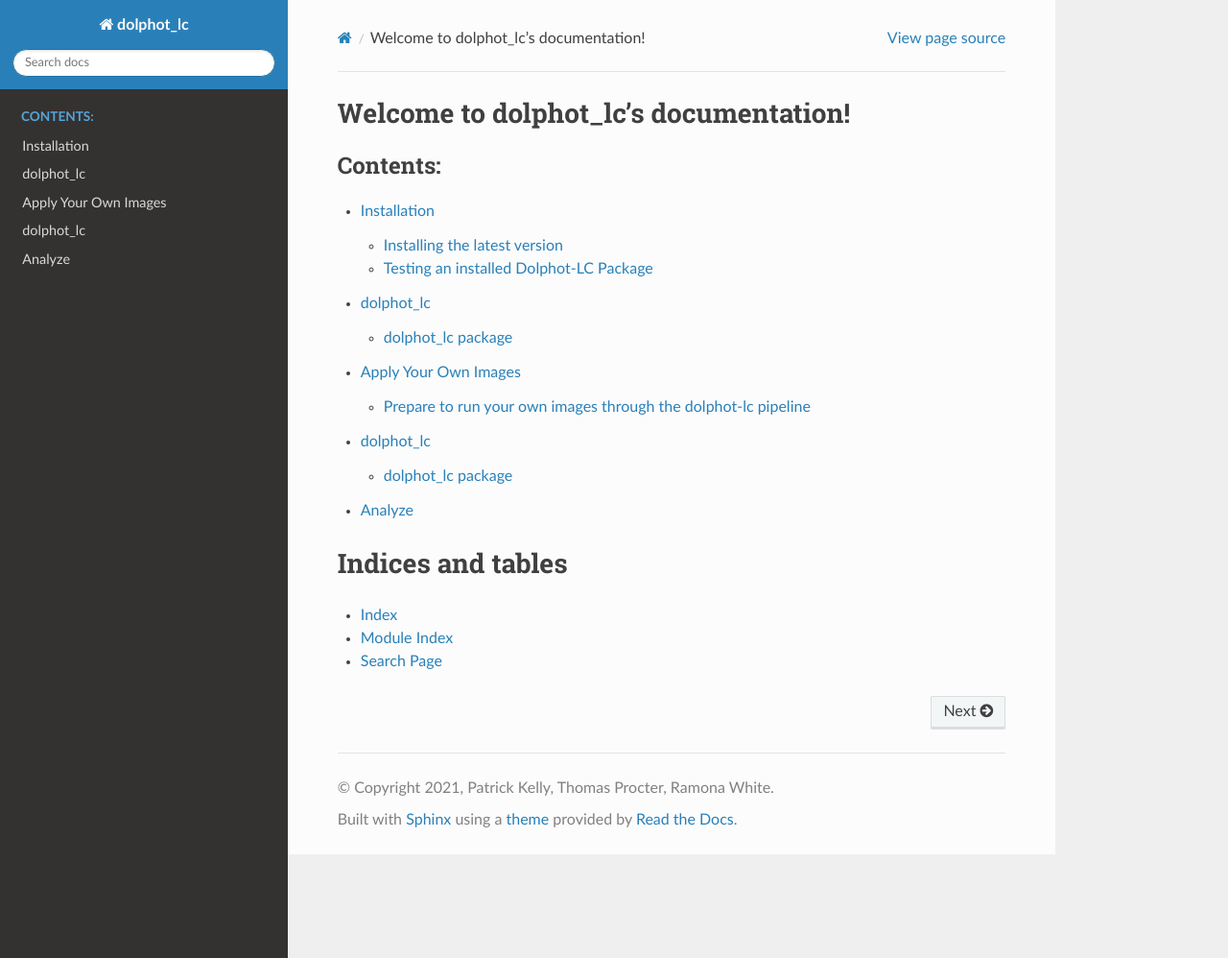
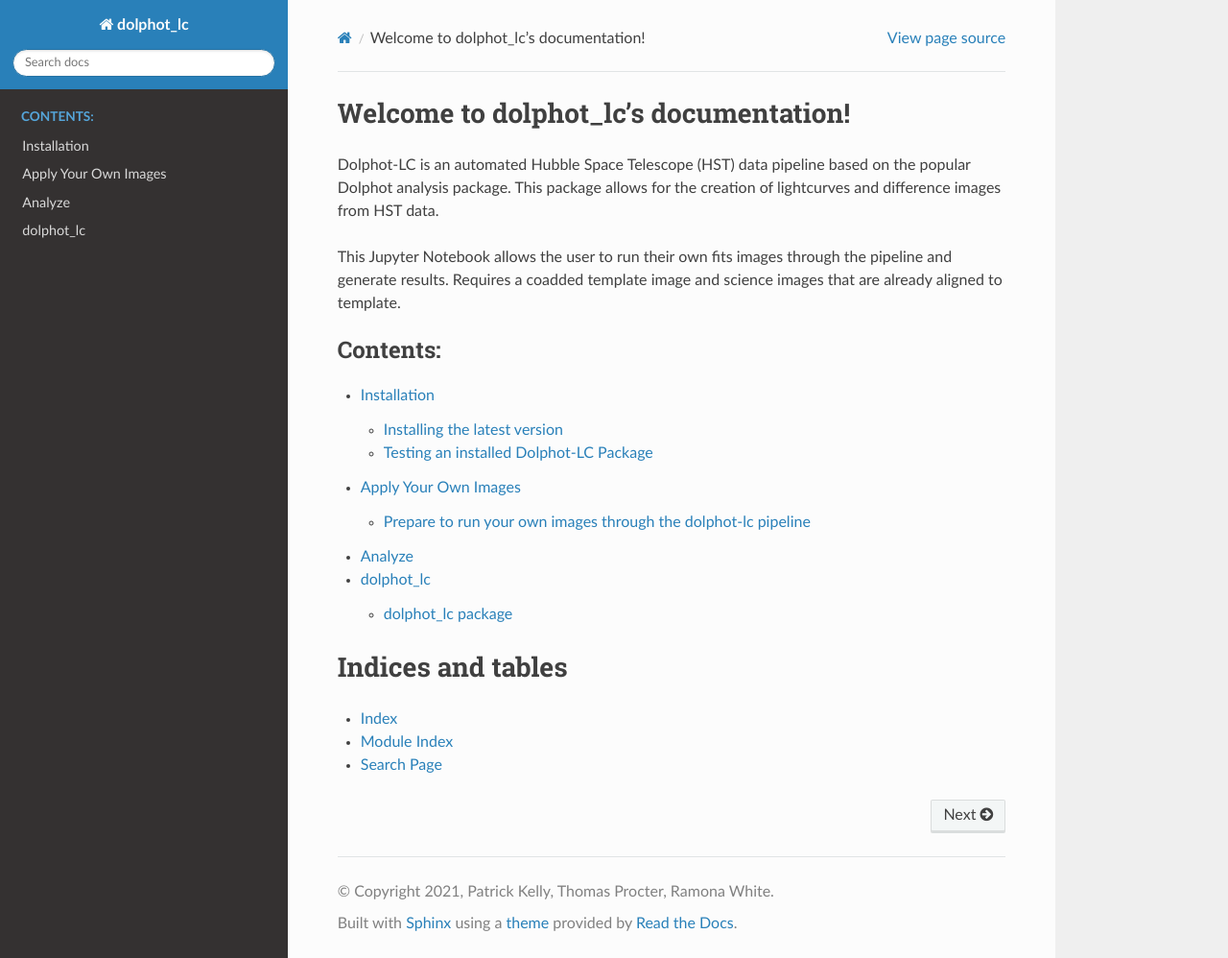
Before and after one commit to patkel/dolphot_lc, a Sphinx documentation site: the page built from docs/source/index.rst, in a window 1280 px wide and 998 px high. Shown: the whole window at 96% size. Built offline with Sphinx 7.4.7 and the Read the Docs theme 2.0.0, drawn with Linux system fonts in a browser that asks for light colours.

Commit message:
Update index.rst

```diff
--- a/docs/source/index.rst
+++ b/docs/source/index.rst
@@ -6,15 +6,19 @@
 Welcome to dolphot_lc's documentation!
 ======================================
 
+Dolphot-LC is an automated Hubble Space Telescope (HST) data pipeline based on the popular Dolphot analysis package. This package allows for the creation of lightcurves and difference images from HST data.
+
+This Jupyter Notebook allows the user to run their own fits images through the pipeline and generate results. Requires a coadded template image and science images that are already aligned to template.
+
 .. toctree::
    :maxdepth: 2
    :caption: Contents:
 
    install.rst
+   apply.rst
+   analyze.rst
    modules
-   apply.rst
-   modules
-   analyze.rst
+
 
 Indices and tables
 ==================
```
